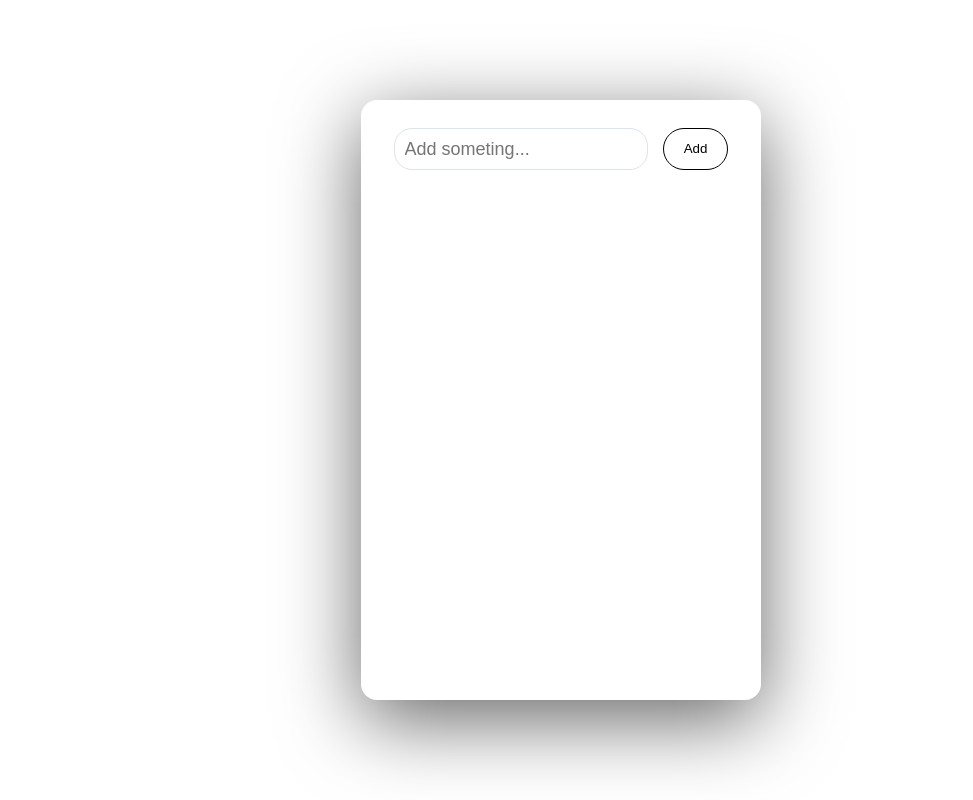
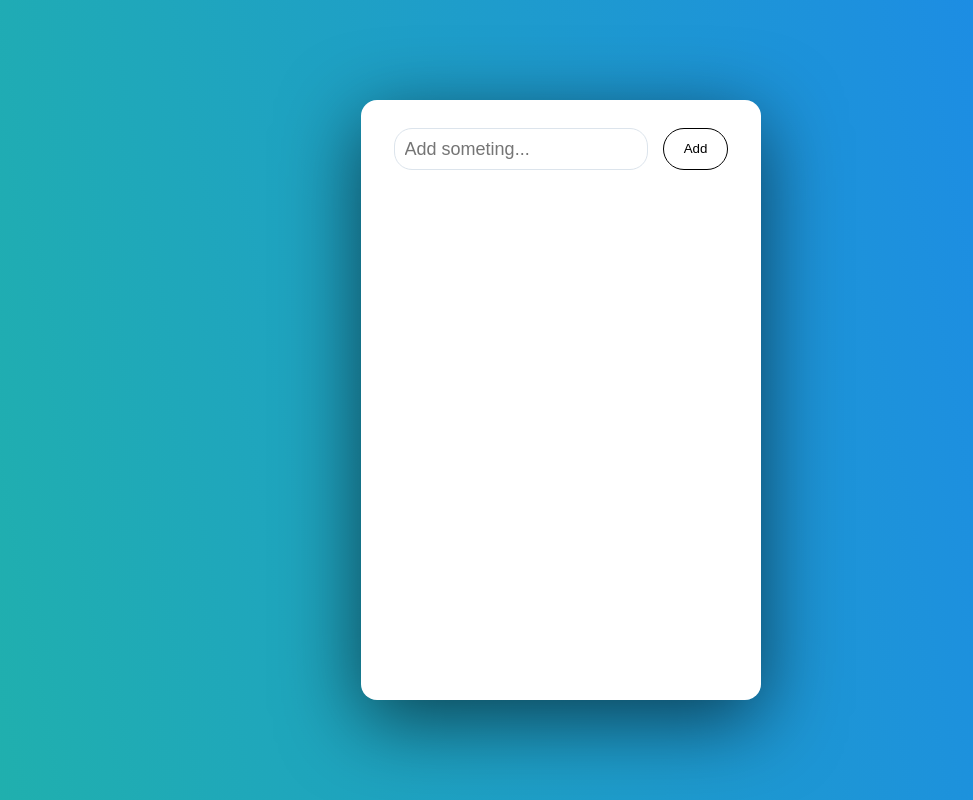
Before and after one commit to DefectingCat/todolist, a Vue app: page / in a window 1280 px wide. Shown: the whole page, without its empty margins (79-1052 px from the left). Built offline with nearby package versions, Linux system fonts and the light colour scheme; a small style sheet from the web is missing.

Commit message:
细节优化

```diff
--- a/src/App.vue
+++ b/src/App.vue
@@ -18,4 +18,8 @@ export default {
 <style>
 @import './assets/css/base.css';
 @import url('//at.alicdn.com/t/font_2359322_s9o06gjbk5m.css');
+#app {
+  height: 100%;
+  background-image: linear-gradient(80deg, #20b2aa, #1c86ee);
+}
 </style>
--- a/src/assets/css/base.css
+++ b/src/assets/css/base.css
@@ -2,3 +2,6 @@
   padding: 0;
   margin: 0;
 }
+body, html{
+  height: 100%;
+}
--- a/src/components/common/Lists.vue
+++ b/src/components/common/Lists.vue
@@ -26,7 +26,6 @@
             v-show="isEdit == item.id"
             v-model="editedMsg"
             @keyup.enter="editMsg(i)"
-            :key="item.id"
             @blur="editMsg(i)"
             class="edit"
           />
--- a/src/components/content/MainTab.vue
+++ b/src/components/content/MainTab.vue
@@ -9,6 +9,14 @@
       @editMsg="editMsg"
       @doneItem="doneItem"
     />
+
+    <div class="wrap-proecss">
+      <div class="processed" :style="{ width: process }">
+        <span>
+          {{ process }}
+        </span>
+      </div>
+    </div>
   </div>
 </template>
 
@@ -44,6 +52,24 @@ export default {
         ? (this.lists[i].done = false)
         : (this.lists[i].done = true);
     }
+  },
+  computed: {
+    process() {
+      let doneItem = [];
+      let result = 0;
+      let len = this.lists.length;
+      for (let i of this.lists) {
+        if (i.done) {
+          doneItem.push(i);
+        }
+      }
+      result = (doneItem.length / len) * 100;
+      if (Math.floor(result)) {
+        return `${Math.floor(result)}%`;
+      } else {
+        return 0;
+      }
+    }
   }
 };
 </script>
@@ -77,4 +103,24 @@ export default {
 .list::-webkit-scrollbar {
   width: 0;
 }
+.processed {
+  display: flex;
+  background-color: rgba(189, 189, 189, 0.562);
+  height: 30px;
+  transition: all 500ms ease;
+  border-radius: 1em;
+  overflow: hidden;
+  line-height: 30px;
+  justify-content: flex-end;
+}
+.processed span {
+  margin-right: 4px;
+}
+.wrap-proecss {
+  position: absolute;
+  bottom: 0;
+  width: 100%;
+  border-radius: 1em;
+  overflow: hidden;
+}
 </style>
```
